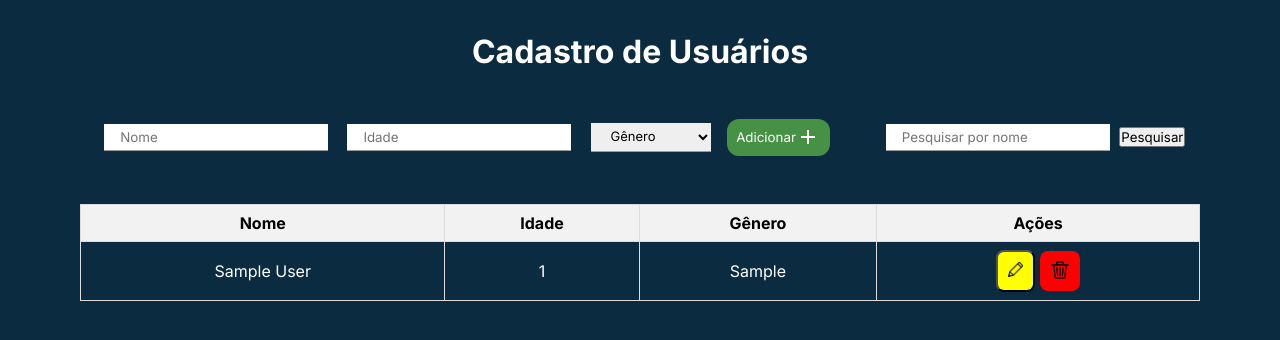
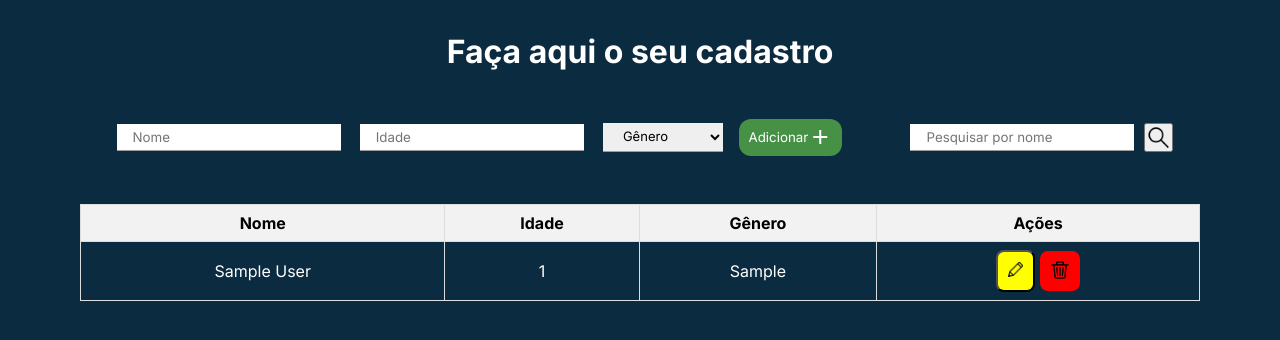
Before and after one commit to MisaAlves/crud, a PHP site: page / in a window 1280 px wide. Shown: the top 340 px of the page. Run offline with PHP 8.4, Linux system fonts and the light colour scheme; tables that the repository leaves empty or names only in its code hold one stand-in row (values such as "Sample post").

Commit message:
Add files via upload
Atualizado 02/11/24

```diff
--- a/crud/index.php
+++ b/crud/index.php
@@ -46,10 +46,10 @@ $result = $conn->query($sql);
     <link rel="stylesheet" href="style.css">
 </head>
 <body>
-    <h1>Cadastro de Usuários</h1>
+    <h1>Faça aqui o seu cadastro</h1>
 
     <div class="form-wrapper">
-        <form method="POST" id="userForm">
+        <form class="formulario" method="POST" id="userForm">
             <input type="hidden" name="id" id="userId">
             <input type="text" name="nome" placeholder="Nome" required>
             <input type="number" name="idade" placeholder="Idade" required>
@@ -67,7 +67,9 @@ $result = $conn->query($sql);
 
         <form method="GET">
             <input type="text" name="search" placeholder="Pesquisar por nome" value="<?php echo htmlspecialchars($searchTerm); ?>">
-            <button class="btn-search" type="submit">Pesquisar <span class="material-symbols-outlined">
+            <button class="btn-search" type="submit">
+                <img class="pesquisar" src="imagem/pesquisar.png" alt="pesquisar">
+            <span class="material-symbols-outlined">
 
                 </span>
             </button>
--- a/crud/style.css
+++ b/crud/style.css
@@ -34,6 +34,7 @@ form input, select, option {
     border-bottom: 1px solid rgb(156, 156, 156);
 }
 
+
 form input {
     /* width: 50%; */
     /* margin: 0 1rem; */
@@ -66,7 +67,8 @@ th {
     align-items: center;
     margin-top: 3rem;
     justify-content: space-evenly;
-    border-radius: 15%;
+
+
 }
 
 form {
@@ -85,6 +87,10 @@ form {
   /* padding: 0.4rem 0.6rem; */
   display: flex;
   align-items: center;
+}
+
+.pesquisar{
+    width: 25px;
 }
 
 .btn-add {
```
Also changed, not shown: crud/imagem/pesquisar.png (added).
